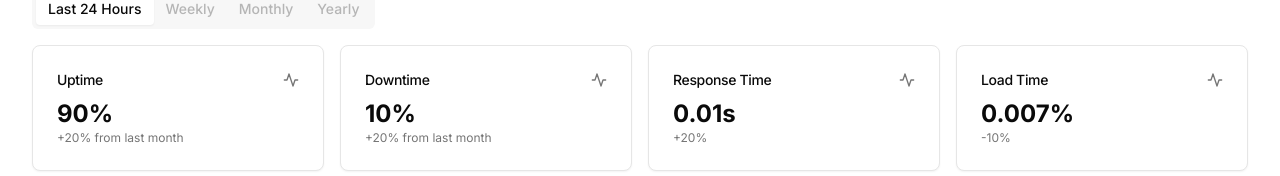
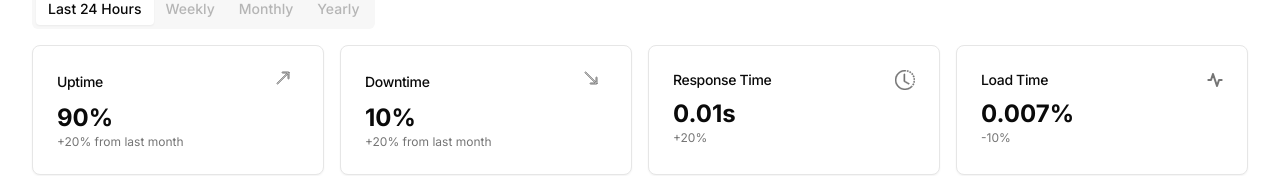
Before and after one commit to ChristopherHaris/ddos-web-monitor, a Next.js app: page / in a window 1280 px wide. Shown: the part 164-340 px from the top of the page. Built offline with nearby package versions, Linux system fonts and the light colour scheme.

Commit message:
fixing the svg

```diff
--- a/src/app/page.js
+++ b/src/app/page.js
@@ -46,10 +46,13 @@ export default function Audit() {
                   stroke="currentColor"
                   strokeLinecap="round"
                   strokeLinejoin="round"
-                  strokeWidth="2"
-                  className="h-4 w-4 text-muted-foreground"
+                  strokeWidth="1"
+                  className="h-6 w-6 text-muted-foreground"
                 >
-                  <path d="M22 12h-4l-3 9L9 3l-3 9H2" />
+                  <path
+                    fill-rule="evenodd"
+                    d="M14 2.5a.5.5 0 0 0-.5-.5h-6a.5.5 0 0 0 0 1h4.793L2.146 13.146a.5.5 0 0 0 .708.708L13 3.707V8.5a.5.5 0 0 0 1 0v-6z"
+                  />
                 </svg>
               </CardHeader>
               <CardContent>
@@ -69,10 +72,13 @@ export default function Audit() {
                   stroke="currentColor"
                   strokeLinecap="round"
                   strokeLinejoin="round"
-                  strokeWidth="2"
-                  className="h-4 w-4 text-muted-foreground"
+                  strokeWidth="1"
+                  className="h-6 w-6 text-muted-foreground"
                 >
-                  <path d="M22 12h-4l-3 9L9 3l-3 9H2" />
+                  <path
+                    fill-rule="evenodd"
+                    d="M14 13.5a.5.5 0 0 1-.5.5h-6a.5.5 0 0 1 0-1h4.793L2.146 2.854a.5.5 0 1 1 .708-.708L13 12.293V7.5a.5.5 0 0 1 1 0v6z"
+                  />
                 </svg>
               </CardHeader>
               <CardContent>
@@ -89,15 +95,18 @@ export default function Audit() {
                 </CardTitle>
                 <svg
                   xmlns="http://www.w3.org/2000/svg"
-                  viewBox="0 0 24 24"
-                  fill="none"
+                  width="20"
+                  height="20"
+                  fill="currentColor"
                   stroke="currentColor"
-                  strokeLinecap="round"
-                  strokeLinejoin="round"
-                  strokeWidth="2"
-                  className="h-4 w-4 text-muted-foreground"
+                  strokeWidth="0.3"
+                  class="bi bi-clock-history"
+                  viewBox="0 0 16 16"
+                  className="text-muted-foreground"
                 >
-                  <path d="M22 12h-4l-3 9L9 3l-3 9H2" />
+                  <path d="M8.515 1.019A7 7 0 0 0 8 1V0a8 8 0 0 1 .589.022l-.074.997zm2.004.45a7.003 7.003 0 0 0-.985-.299l.219-.976c.383.086.76.2 1.126.342l-.36.933zm1.37.71a7.01 7.01 0 0 0-.439-.27l.493-.87a8.025 8.025 0 0 1 .979.654l-.615.789a6.996 6.996 0 0 0-.418-.302zm1.834 1.79a6.99 6.99 0 0 0-.653-.796l.724-.69c.27.285.52.59.747.91l-.818.576zm.744 1.352a7.08 7.08 0 0 0-.214-.468l.893-.45a7.976 7.976 0 0 1 .45 1.088l-.95.313a7.023 7.023 0 0 0-.179-.483zm.53 2.507a6.991 6.991 0 0 0-.1-1.025l.985-.17c.067.386.106.778.116 1.17l-1 .025zm-.131 1.538c.033-.17.06-.339.081-.51l.993.123a7.957 7.957 0 0 1-.23 1.155l-.964-.267c.046-.165.086-.332.12-.501zm-.952 2.379c.184-.29.346-.594.486-.908l.914.405c-.16.36-.345.706-.555 1.038l-.845-.535zm-.964 1.205c.122-.122.239-.248.35-.378l.758.653a8.073 8.073 0 0 1-.401.432l-.707-.707z" />
+                  <path d="M8 1a7 7 0 1 0 4.95 11.95l.707.707A8.001 8.001 0 1 1 8 0v1z" />
+                  <path d="M7.5 3a.5.5 0 0 1 .5.5v5.21l3.248 1.856a.5.5 0 0 1-.496.868l-3.5-2A.5.5 0 0 1 7 9V3.5a.5.5 0 0 1 .5-.5z" />
                 </svg>
               </CardHeader>
               <CardContent>
@@ -115,7 +124,7 @@ export default function Audit() {
                   stroke="currentColor"
                   strokeLinecap="round"
                   strokeLinejoin="round"
-                  strokeWidth="2"
+                  strokeWidth="3"
                   className="h-4 w-4 text-muted-foreground"
                 >
                   <path d="M22 12h-4l-3 9L9 3l-3 9H2" />
```
